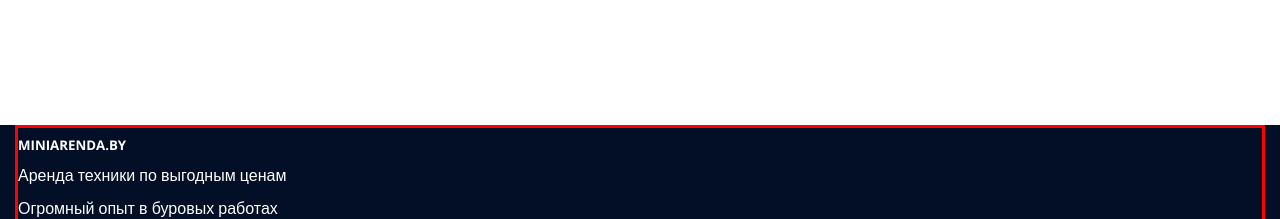
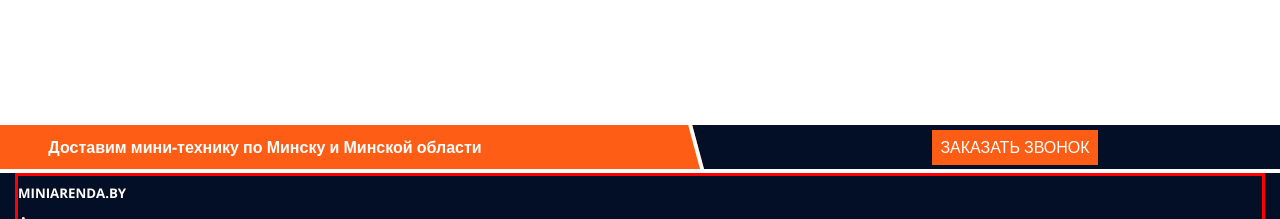
Before and after one commit to TanyaDanilovich/miniarenda_styled, a React app: page / in a window 1280 px wide. Shown: the part 9040-9259 px from the top of the page. Built offline with nearby package versions, Linux system fonts and the light colour scheme.

Commit message:
add modal order

```diff
--- a/src/shared/ui/button/Button.tsx
+++ b/src/shared/ui/button/Button.tsx
@@ -2,13 +2,13 @@
 import {FontAwesomeIcon} from '@fortawesome/react-fontawesome';
 import {faPlusCircle} from '@fortawesome/free-solid-svg-icons';
 import styled, {useTheme} from 'styled-components';
-import {ButtonsType} from '../../types/common.types';
+import {ButtonsType, PropsWithChildren} from '../../types/common.types';
 
 
 type props = {
     type: ButtonsType
 };
-export const Button = ({type}: props) => {
+export const Button = ({type, children}: PropsWithChildren<props>) => {
     const theme = useTheme()
     switch (type) {
         case "read more": {
@@ -22,8 +22,8 @@
         }
         case "colored": {
             return (
-                <S_LinkAsButton $type = {"colored"}>
-                    <span>Подробнее</span>
+                <S_LinkAsButton $type = {"colored"} as={"button"}>
+                    {children}
                 </S_LinkAsButton>);
         }
 
--- a/src/widgets/main/Main.tsx
+++ b/src/widgets/main/Main.tsx
@@ -8,6 +8,7 @@
 import {Reviews} from '../reviews/Reviews';
 import {Questions} from '../questions/Questions';
 import {Clients} from '../clients/Clients';
+import {OrderModal} from '../orderModal/OrderModal';
 
 
 type props = {};
@@ -21,9 +22,8 @@
             <Delivery/>
             <Reviews/>
             <Questions/>
-
             <Clients/>
-
+            <OrderModal/>
         </StyledMain>
 
 
--- /dev/null
+++ b/src/widgets/orderModal/OrderModal.tsx
@@ -0,0 +1,31 @@
+import React from 'react';
+import {S_OrderModal} from './S_OrderModal';
+import {Container} from '../../shared/styled/Container';
+import {Button} from '../../shared/ui/button/Button';
+import {S_Flex} from '../../shared/styled/S_Flex';
+
+
+type props = {};
+export const OrderModal = ({}: props) => {
+
+    return (
+        <S_OrderModal>
+
+            <Container>
+                <S_Flex>
+                    <div>
+                        <h4>
+                            Доставим мини-&#8288;технику по Минску и Минской области
+                        </h4>
+                    </div>
+                    <div>
+                        <Button type = {'colored'}>
+                            Заказать звонок
+                        </Button>
+                    </div>
+                    {/*<SectionTitle title = {""} text = {''}/>*/}
+
+                </S_Flex>
+            </Container>
+        </S_OrderModal>);
+};
--- /dev/null
+++ b/src/widgets/orderModal/S_OrderModal.ts
@@ -0,0 +1,48 @@
+import styled from "styled-components";
+import {sectionMargin} from '../../app/styles/mixins';
+import {S_Flex} from '../../shared/styled/S_Flex';
+
+
+export const S_OrderModal = styled.div<{}>`
+
+  color: ${({theme}) => theme.colors.white};
+  background-color: ${({theme}) => theme.colors.black};
+  margin-bottom: 0.25rem;
+  position: relative;
+  z-index: 2;
+
+  ${S_Flex} {
+    align-items: center;
+    justify-content: space-between;
+
+    h4 {
+      line-height: 1.5;
+    }
+
+    div {
+      width: 40%;
+      text-align: center;
+    }
+  }
+
+  &:before {
+    position: absolute;
+    content: "";
+    width: 55%;
+    height: 100%;
+    left: 0;
+    bottom: 0;
+    z-index: -1;
+    display: block;
+    top: 0;
+    right: 0;
+    background-color: ${({theme}) => theme.colors.primary};
+    border-right: 4px solid #ffffff;
+    transform-origin: bottom left;
+    transform: skew(15deg, 0deg);
+  }
+
+  button {
+    padding: 0.5rem;
+  }
+`
```
